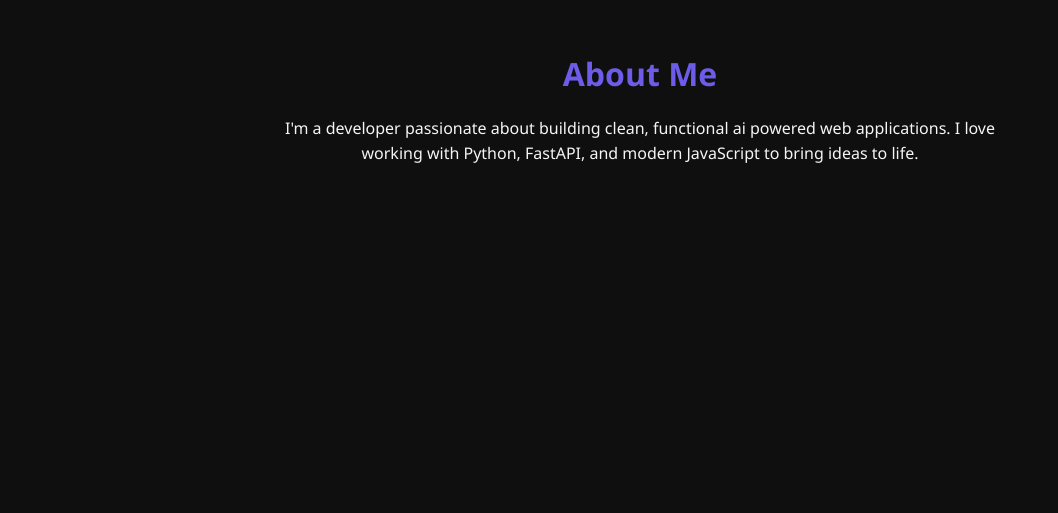
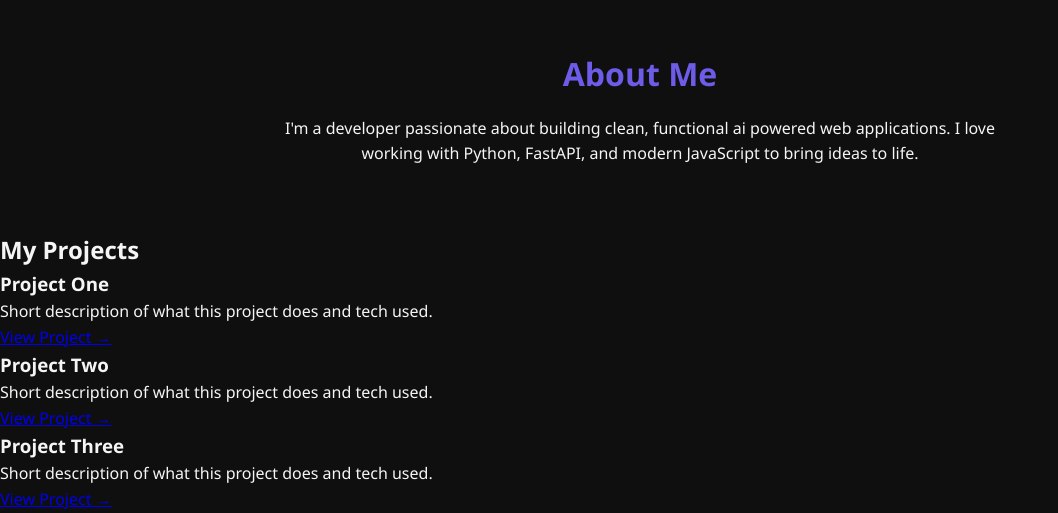
Before and after one commit to devangdhakaai-create/portfolio, a FastAPI app: page / in a window 1280 px wide. Shown: the part 806-1319 px from the top of the page, without its empty margins (0-1058 px from the left). Before the commit the page ends 969 px from the top, so only its background shows below. Run offline with FastAPI, Linux system fonts and the light colour scheme.

Commit message:
feat: add projects section with cards

```diff
--- a/app/templates/index.html
+++ b/app/templates/index.html
@@ -1,11 +1,13 @@
 <!DOCTYPE html>
 <html lang="eng">
+
 <head>
     <meta charset="UTF-8">
     <meta name="viewport" content="width=device-width, initial-scal=1.0">
     <title>My Portfolio</title>
     <link rel="stylesheet" href="/static/css/style.css">
 </head>
+
 <body>
     <nav class="navbar">
         <div class="logo">MyPortfolio</div>
@@ -28,6 +30,31 @@
             I love working with Python, FastAPI, and modern JavaScript to bring ideas to life.
         </p>
     </section>
+    <section id="projects" class="projects">
+        <h2>My Projects</h2>
+        <div class="project-grid">
+
+            <div class="project-card">
+                <h3>Project One</h3>
+                <p>Short description of what this project does and tech used.</p>
+                <a href="#" target="_blank">View Project →</a>
+            </div>
+
+            <div class="project-card">
+                <h3>Project Two</h3>
+                <p>Short description of what this project does and tech used.</p>
+                <a href="#" target="_blank">View Project →</a>
+            </div>
+
+            <div class="project-card">
+                <h3>Project Three</h3>
+                <p>Short description of what this project does and tech used.</p>
+                <a href="#" target="_blank">View Project →</a>
+            </div>
+
+        </div>
+    </section>
     <script src="/static/js/script.js"></script>
 </body>
+
 </html>
```
Lines whose indentation alone changed are shown as unchanged.
